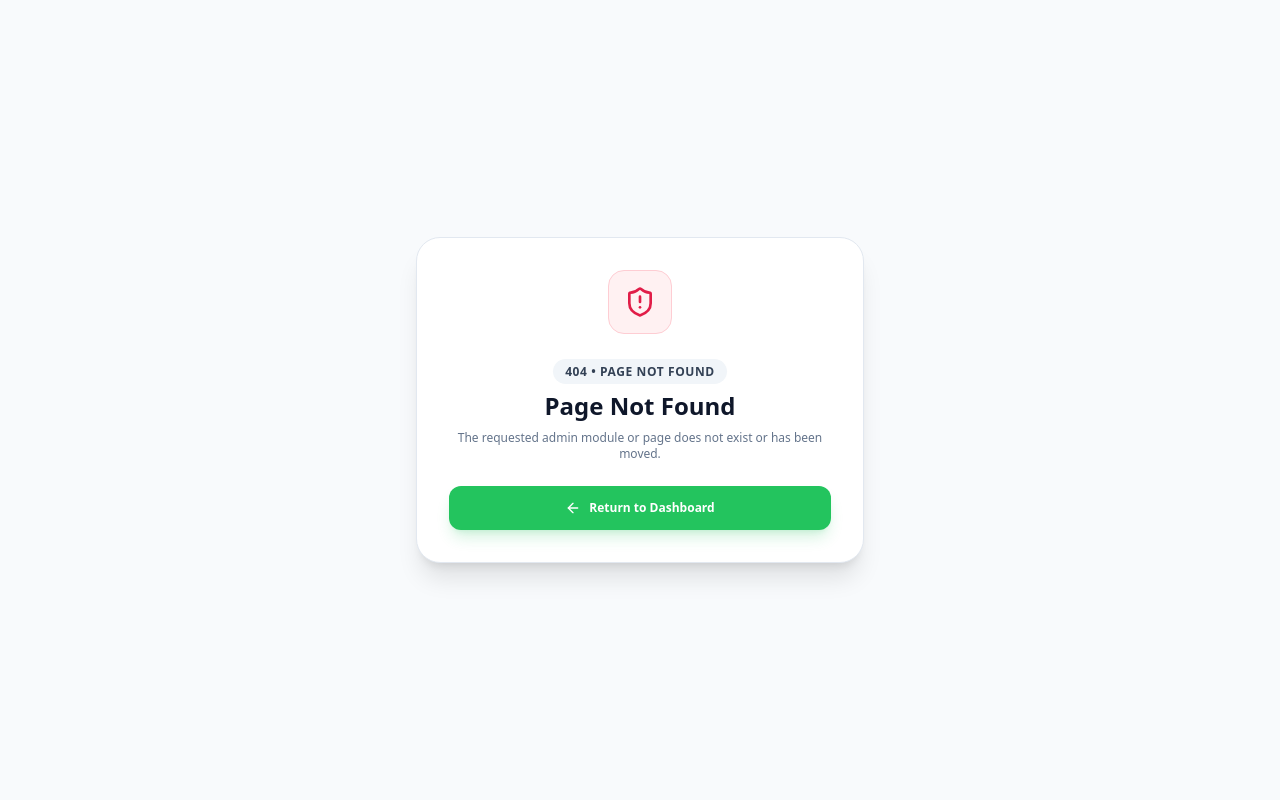
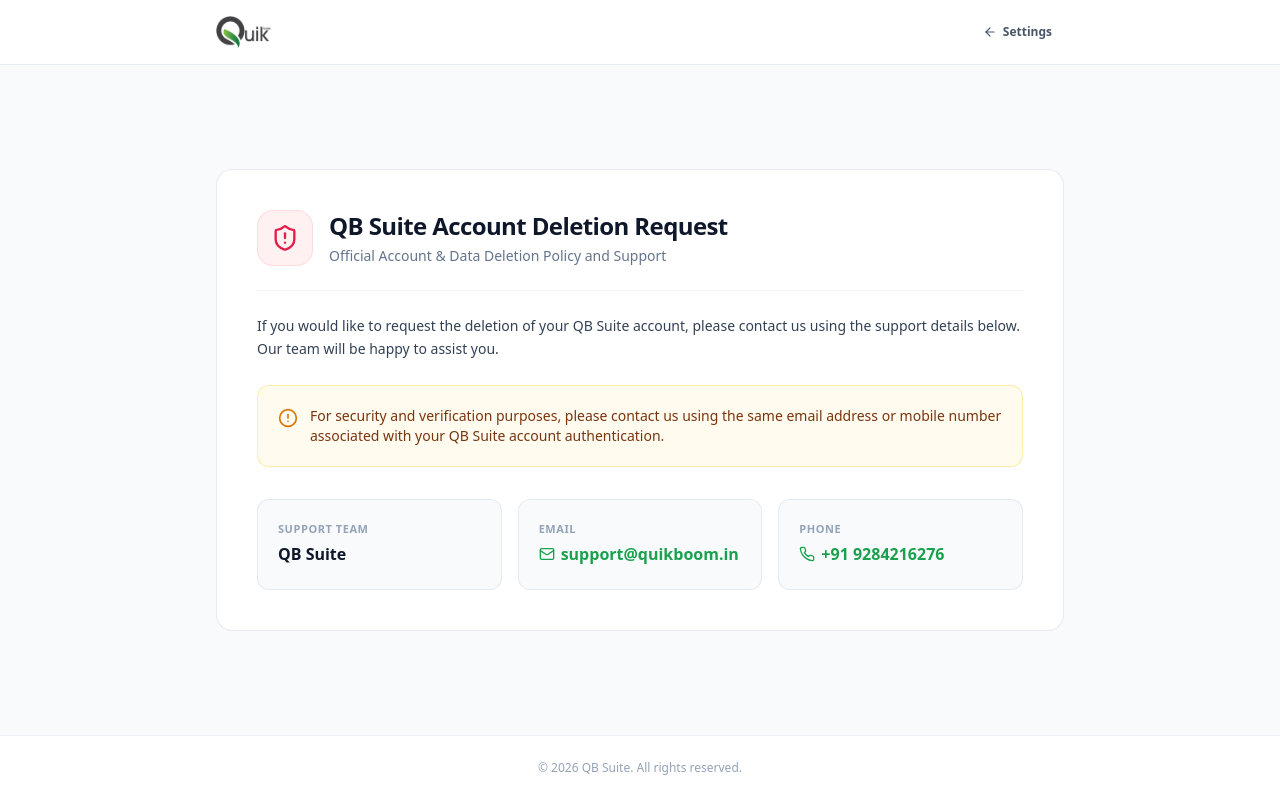
Before and after one commit to avinashquikboom-code/QuickBoom-Admin-Pannel-crm, a Next.js app: page /settings/account-deletion in a window 1280 px wide. Before the commit this address had no page. Built offline with nearby package versions, Linux system fonts and the light colour scheme.

Commit message:
feat: add account deletion request public page and settings link

```diff
--- a/app/(dashboard)/settings/page.tsx
+++ b/app/(dashboard)/settings/page.tsx
@@ -3177,6 +3177,7 @@
       )}
       {/* 6. QB SUITE ACCOUNT DELETION REQUEST */}
       <div id="account-deletion-request" className="bg-white border border-slate-200/80 rounded-2xl p-6 shadow-xs space-y-5">
+        <div className="flex flex-col sm:flex-row sm:items-center justify-between gap-3">
           <div className="flex items-start sm:items-center gap-3.5">
             <div className="w-12 h-12 rounded-2xl bg-rose-50 text-rose-600 border border-rose-200/60 flex items-center justify-center font-bold shadow-2xs shrink-0">
               <UserX className="w-6 h-6" />
@@ -3185,6 +3186,15 @@
               <h2 className="text-base sm:text-lg font-black text-slate-900">QB Suite Account Deletion Request</h2>
               <p className="text-xs text-slate-500 font-medium mt-0.5">Account deletion and data management policy</p>
             </div>
+          </div>
+          <Link
+            href="/settings/account-deletion"
+            target="_blank"
+            className="inline-flex items-center gap-1.5 px-3 py-1.5 bg-slate-100 hover:bg-slate-200/70 text-slate-700 rounded-xl text-xs font-bold transition-all w-fit"
+          >
+            <span>Public Page: /settings/account-deletion</span>
+            <Globe className="w-3.5 h-3.5" />
+          </Link>
         </div>
 
         <div className="pt-4 border-t border-slate-100 space-y-4 text-xs sm:text-sm text-slate-600 leading-relaxed">
--- /dev/null
+++ b/app/settings/account-deletion/page.tsx
@@ -0,0 +1,115 @@
+import React from 'react';
+import Image from 'next/image';
+import Link from 'next/link';
+import { Metadata } from 'next';
+import { Mail, Phone, AlertCircle, ShieldAlert, ArrowLeft } from 'lucide-react';
+
+export const metadata: Metadata = {
+  title: 'QB Suite Account Deletion Request',
+  description: 'Request deletion of your QB Suite account and associated data.',
+};
+
+export default function AccountDeletionPage() {
+  return (
+    <div className="min-h-screen bg-slate-50 flex flex-col justify-between text-slate-800">
+      {/* Top Header */}
+      <header className="bg-white border-b border-slate-200/80 sticky top-0 z-30">
+        <div className="max-w-4xl mx-auto px-4 sm:px-6 py-4 flex items-center justify-between">
+          <div className="flex items-center gap-3">
+            <Image
+              src="/logo.png"
+              alt="QB Suite"
+              width={140}
+              height={36}
+              className="h-8 w-auto object-contain"
+              priority
+            />
+          </div>
+          <Link
+            href="/settings"
+            className="inline-flex items-center gap-1.5 text-xs font-bold text-slate-600 hover:text-slate-900 px-3 py-1.5 rounded-lg hover:bg-slate-100 transition-colors"
+          >
+            <ArrowLeft className="w-3.5 h-3.5" />
+            <span>Settings</span>
+          </Link>
+        </div>
+      </header>
+
+      {/* Main Content */}
+      <main className="max-w-4xl w-full mx-auto px-4 sm:px-6 py-10 my-auto">
+        <div className="bg-white border border-slate-200/80 rounded-2xl p-6 sm:p-10 shadow-xs space-y-6">
+          {/* Card Header */}
+          <div className="flex items-start sm:items-center gap-4">
+            <div className="w-14 h-14 rounded-2xl bg-rose-50 text-rose-600 border border-rose-200/60 flex items-center justify-center font-bold shadow-2xs shrink-0">
+              <ShieldAlert className="w-7 h-7" />
+            </div>
+            <div>
+              <h1 className="text-xl sm:text-2xl font-black text-slate-900 tracking-tight">
+                QB Suite Account Deletion Request
+              </h1>
+              <p className="text-xs sm:text-sm text-slate-500 font-medium mt-1">
+                Official Account & Data Deletion Policy and Support
+              </p>
+            </div>
+          </div>
+
+          <div className="pt-6 border-t border-slate-100 space-y-6 text-sm text-slate-700 leading-relaxed">
+            <p>
+              If you would like to request the deletion of your QB Suite account, please contact us using the support details below. Our team will be happy to assist you.
+            </p>
+
+            <div className="p-4 sm:p-5 bg-amber-50/80 border border-amber-200/70 rounded-xl text-amber-900 text-xs sm:text-sm font-medium leading-relaxed flex items-start gap-3">
+              <AlertCircle className="w-5 h-5 text-amber-600 shrink-0 mt-0.5" />
+              <span>
+                For security and verification purposes, please contact us using the same email address or mobile number associated with your QB Suite account authentication.
+              </span>
+            </div>
+
+            {/* Contact Details Grid */}
+            <div className="grid grid-cols-1 sm:grid-cols-3 gap-4 pt-2">
+              <div className="p-4 sm:p-5 bg-slate-50 border border-slate-200/80 rounded-xl space-y-1">
+                <span className="text-[11px] font-bold text-slate-400 uppercase tracking-wider block">
+                  Support Team
+                </span>
+                <span className="font-extrabold text-slate-900 text-base block">
+                  QB Suite
+                </span>
+              </div>
+
+              <div className="p-4 sm:p-5 bg-slate-50 border border-slate-200/80 rounded-xl space-y-1">
+                <span className="text-[11px] font-bold text-slate-400 uppercase tracking-wider block">
+                  Email
+                </span>
+                <a
+                  href="mailto:support@quikboom.in"
+                  className="font-extrabold text-[#1AA14D] hover:text-[#15803d] hover:underline text-sm sm:text-base inline-flex items-center gap-1.5 transition-colors break-all"
+                >
+                  <Mail className="w-4 h-4 shrink-0" />
+                  <span>support@quikboom.in</span>
+                </a>
+              </div>
+
+              <div className="p-4 sm:p-5 bg-slate-50 border border-slate-200/80 rounded-xl space-y-1">
+                <span className="text-[11px] font-bold text-slate-400 uppercase tracking-wider block">
+                  Phone
+                </span>
+                <a
+                  href="tel:+919284216276"
+                  className="font-extrabold text-[#1AA14D] hover:text-[#15803d] hover:underline text-sm sm:text-base inline-flex items-center gap-1.5 transition-colors"
+                >
+                  <Phone className="w-4 h-4 shrink-0" />
+                  <span>+91 9284216276</span>
+                </a>
+              </div>
+            </div>
+          </div>
+        </div>
+      </main>
+
+      {/* Footer */}
+      <footer className="py-6 text-center text-xs text-slate-400 border-t border-slate-200/60 bg-white">
+        <p>&copy; {new Date().getFullYear()} QB Suite. All rights reserved.</p>
+      </footer>
+    </div>
+  );
+}
```
Also changed, not shown: 1 other file (tests, documents, lock files or other folders). Lines whose indentation alone changed are shown as unchanged.
